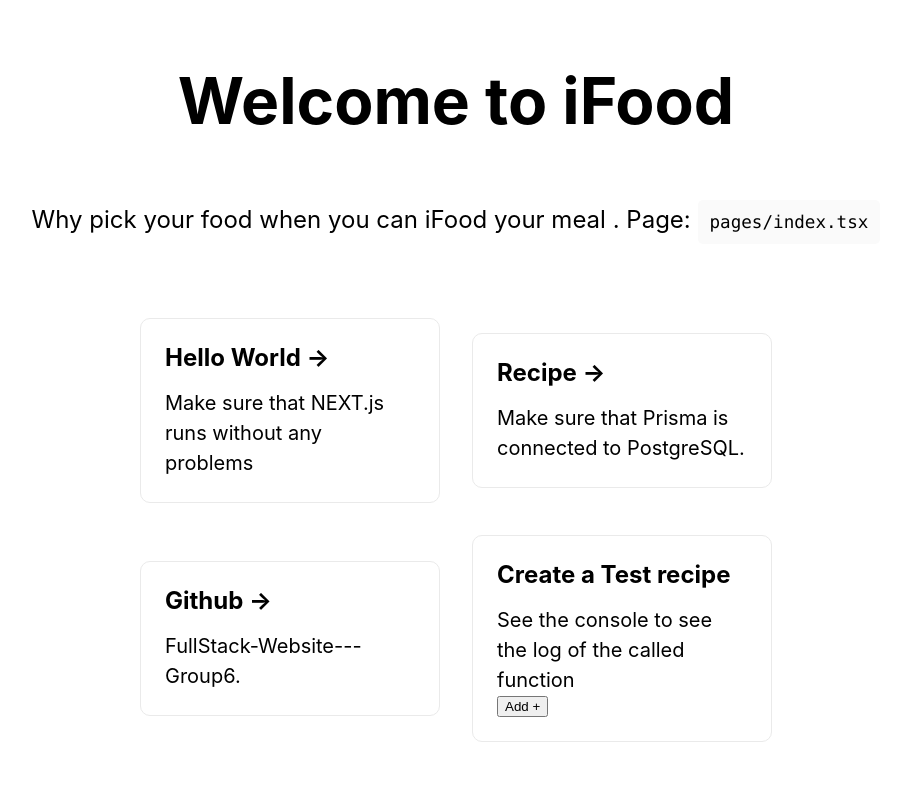
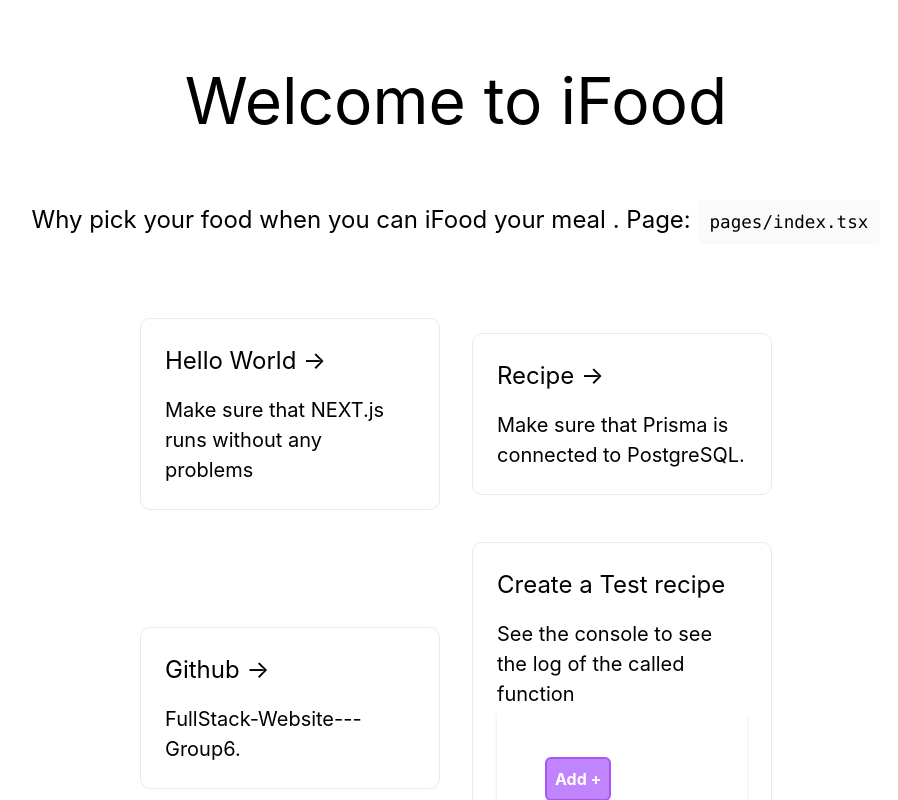
Before and after one commit to incubation-center/FullStack-Website---Group6, a Next.js app: page / in a window 1280 px wide. Shown: the top 800 px of the page, without its empty margins (184-1082 px from the left). Built offline with nearby package versions, Linux system fonts and the light colour scheme.

Commit message:
:heavy_plus_sign: setup tailwind

```diff
--- a/package.json
+++ b/package.json
@@ -22,9 +22,12 @@
     "@types/node": "18.0.0",
     "@types/react": "18.0.14",
     "@types/react-dom": "18.0.5",
+    "autoprefixer": "^10.4.8",
     "eslint": "8.18.0",
     "eslint-config-next": "12.1.6",
+    "postcss": "^8.4.14",
     "prisma": "^3.15.2",
+    "tailwindcss": "^3.1.7",
     "typescript": "4.7.4"
   }
 }
--- /dev/null
+++ b/postcss.config.js
@@ -0,0 +1,6 @@
+module.exports = {
+  plugins: {
+    tailwindcss: {},
+    autoprefixer: {},
+  },
+}
--- a/styles/globals.css
+++ b/styles/globals.css
@@ -1,3 +1,7 @@
+@tailwind base;
+@tailwind components;
+@tailwind utilities;
+
 html,
 body {
   padding: 0;
--- /dev/null
+++ b/tailwind.config.js
@@ -0,0 +1,11 @@
+/** @type {import('tailwindcss').Config} */
+module.exports = {
+  content: [
+    "./pages/**/*.{js,ts,jsx,tsx}",
+    "./components/**/*.{js,ts,jsx,tsx}",
+  ],
+  theme: {
+    extend: {},
+  },
+  plugins: [],
+};
```
Also changed, not shown: 1 other file (tests, documents, lock files or other folders).
